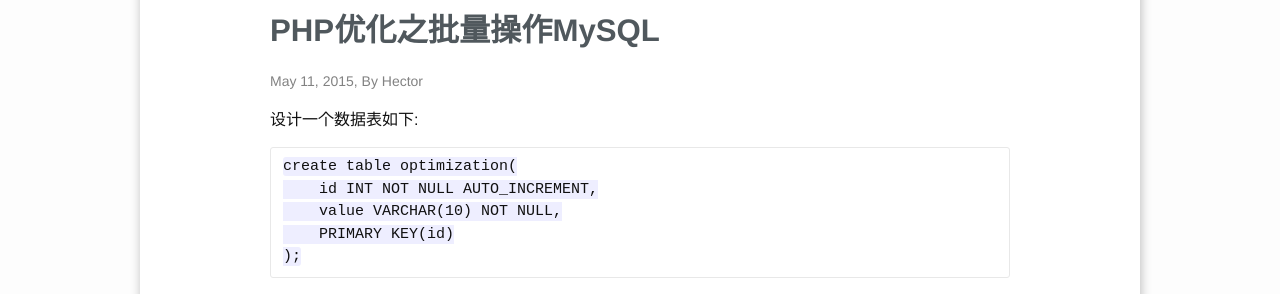
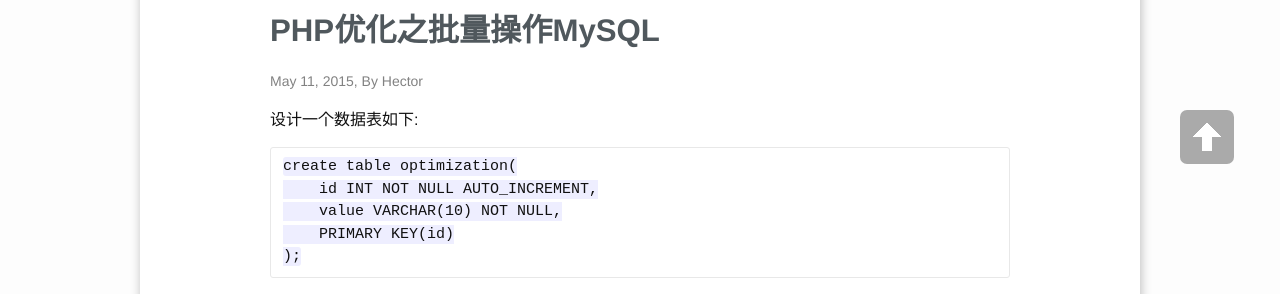
Before and after one commit to hoohack/hoohack.github.io, a Jekyll site: the page built from index.html, in a window 1280 px wide. Shown: the part 706-1000 px from the top of the page. Built offline with Jekyll 4.4.1, drawn with Linux system fonts in a browser that asks for light colours; the list of posts is cut into pages by our own code; comment, search, counter and statistics services are not loaded.

Commit message:
增加回到顶部按钮

```diff
--- a/_layouts/default.html
+++ b/_layouts/default.html
@@ -15,7 +15,29 @@
     </div>
 
     {% include footer.html %}
+
+  <div id="back-top">
+      <a href="#top" title="回到顶部"></a>
   </div>
+  </div>
+  <script>
+      $("#back-top").hide();
+      $(document).ready(function () {
+          $(window).scroll(function () {
+              if ($(this).scrollTop() > 100) {
+                  $('#back-top').fadeIn();
+              } else {
+                  $('#back-top').fadeOut();
+              }
+          });
+          $('#back-top a').click(function () {
+              $('body,html').animate({
+                  scrollTop: 0
+              }, 800);
+              return false;
+          });
+      });
+  </script>
   </body>
 
 </html>
--- a/_sass/_layout.scss
+++ b/_sass/_layout.scss
@@ -217,6 +217,29 @@
 #post-pagination ul li:first-child {
     margin-left: 0;
 }
+
+#back-top {
+  position: fixed;
+  bottom: 30px;
+  margin-left: 1040px;
+}
+#back-top a {
+  width: 54px;
+  height: 54px;
+  display: block;
+  background: #ddd url(../assets/images/bg_up_arrow.png) no-repeat center center;
+  background-color: #aaa;
+  -webkit-border-radius: 7px;
+  -moz-border-radius: 7px;
+  border-radius: 7px;
+  -webkit-transition: 1s;
+  -moz-transition: 1s;
+  transition: 1s;
+}
+#back-top a:hover {
+  background-color: #777;
+}
+
 /**
  * Site footer
  */
```
Also changed, not shown: assets/images/bg_up_arrow.png (added).
